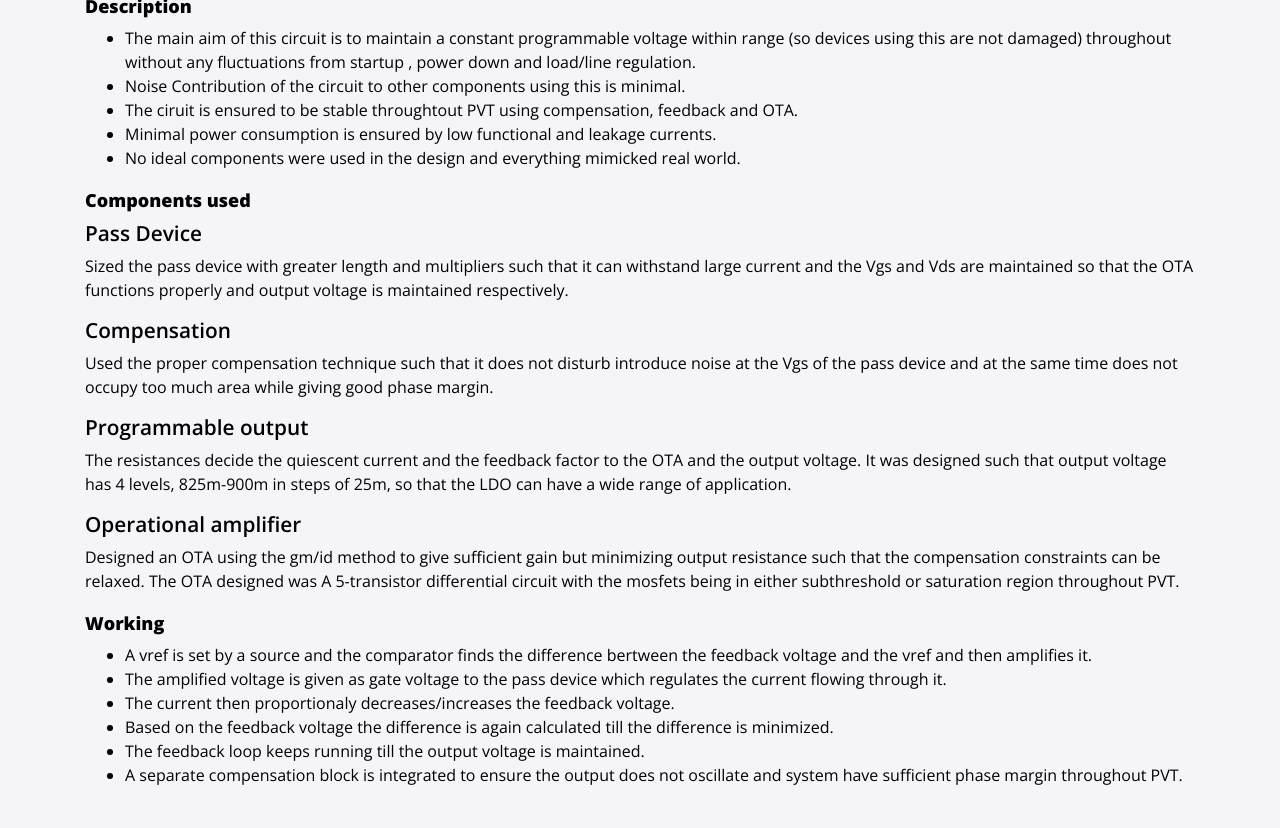
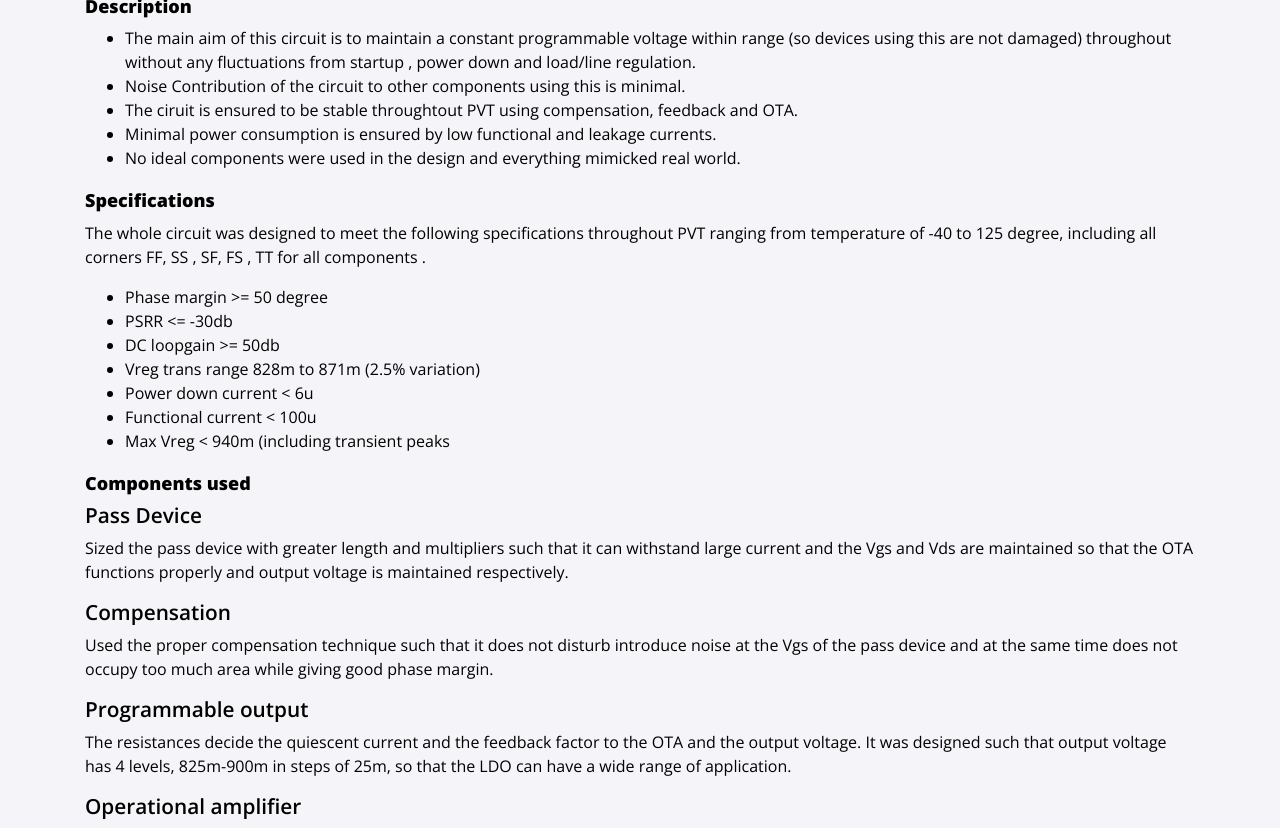
Before and after one commit to harshrawat17/template3, a Jekyll site: the page built from projects/LDO.md, in a window 1280 px wide and 900 px high, scrolled down 453 px, cut to the strip 72-900 px from the top of the window. Built offline with Jekyll 4.4.1, drawn with Linux system fonts in a browser that asks for light colours; nearby versions of some CDN libraries.

Commit message:
Update LDO.md

```diff
--- a/projects/LDO.md
+++ b/projects/LDO.md
@@ -14,6 +14,19 @@ layout: page
 * The ciruit is ensured to be stable throughtout PVT using compensation, feedback and OTA.
 * Minimal power consumption is ensured by low functional and leakage currents.
 * No ideal components were used in the design and everything mimicked real world.
+
+## Specifications
+
+The whole circuit was designed to meet the following specifications throughout PVT ranging from
+temperature of -40 to 125 degree, including all corners FF, SS , SF, FS , TT for all components .
+
+* Phase margin >= 50 degree
+* PSRR <= -30db
+* DC loopgain >= 50db
+* Vreg trans range 828m to 871m (2.5% variation)
+* Power down current < 6u
+* Functional current < 100u
+* Max Vreg < 940m (including transient peaks
 
 ## Components used
 
```
